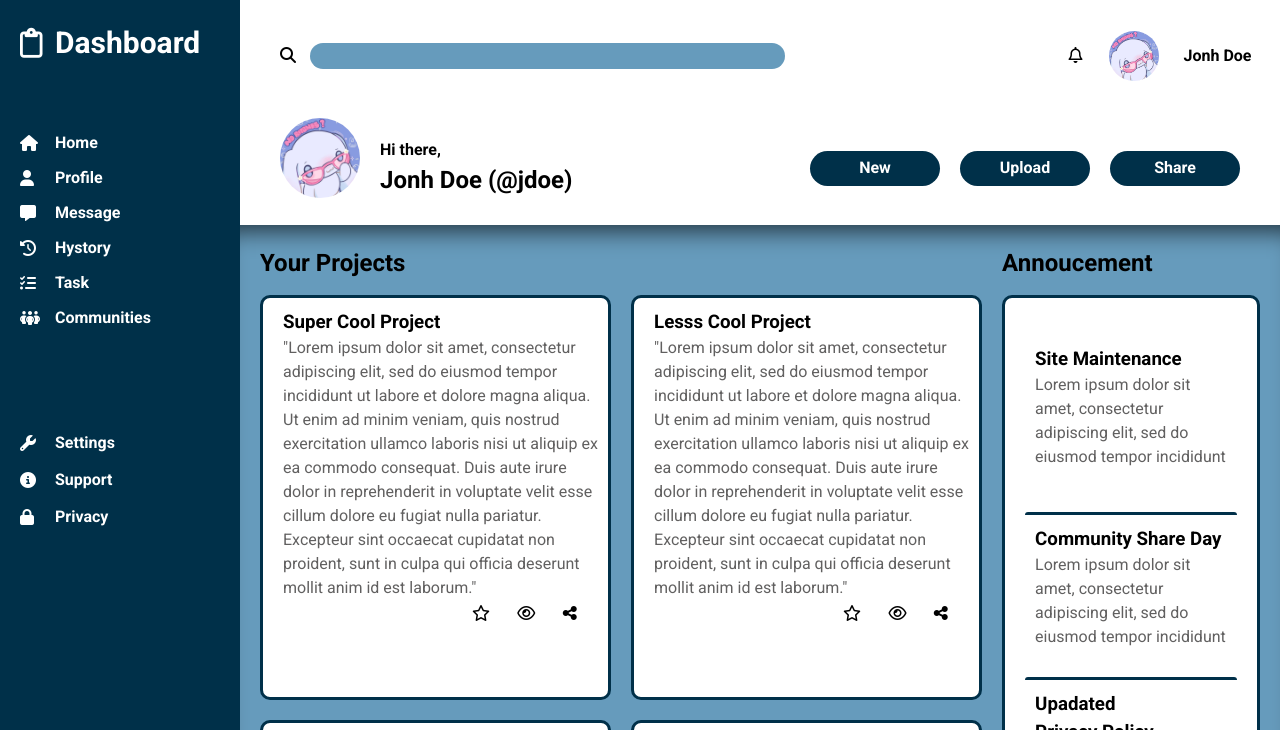
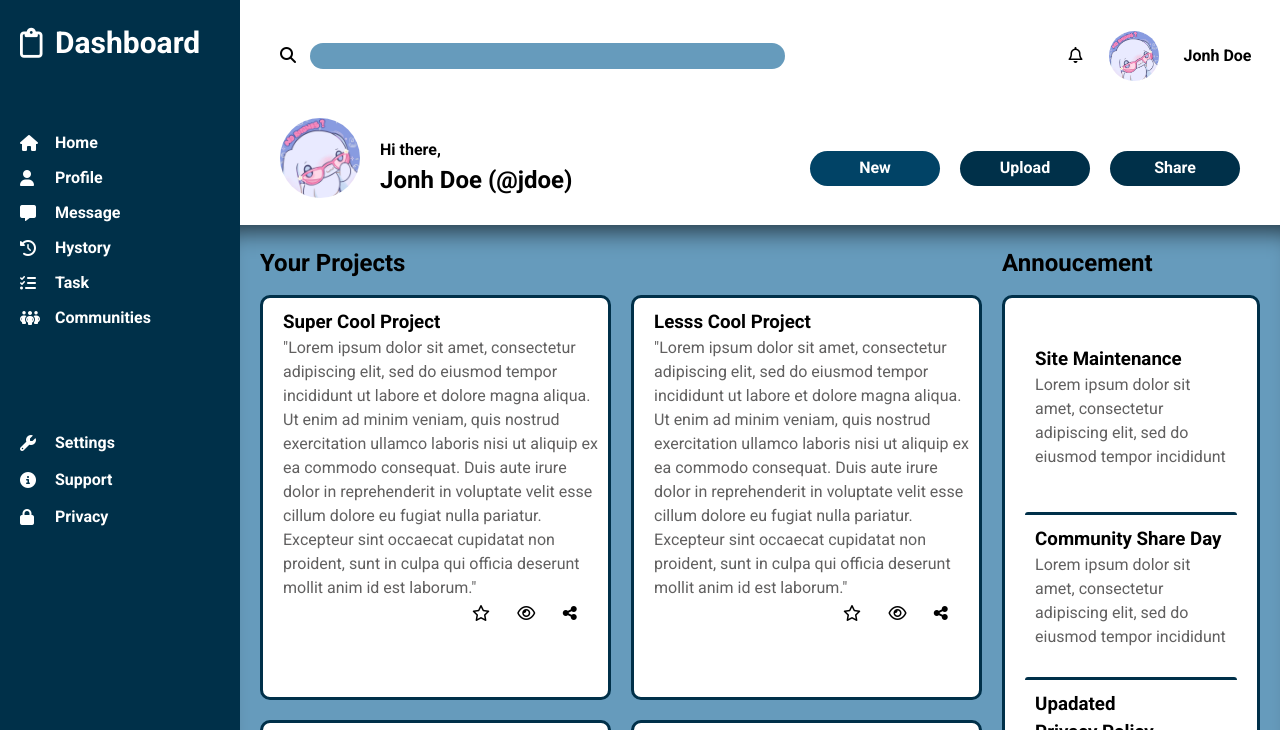
Before and after one commit to Neo-Glam/adminboard, a plain HTML site: page index.html in a window 1280 px wide. In both pictures the pointer is over the button "New". Shown: the top 730 px of the page. Drawn offline with Linux system fonts and the light colour scheme.

Commit message:
ajuste les boutons

```diff
--- a/style.css
+++ b/style.css
@@ -184,8 +184,12 @@ body {
     color: white;
 }
 
+.bouton>button:hover {
+    background-color: #014366;
+}
+
 .bouton>button:active {
-    background-color: #4a6459;
+    background-color: #025581;
 }
 
 .sidebar {
```
